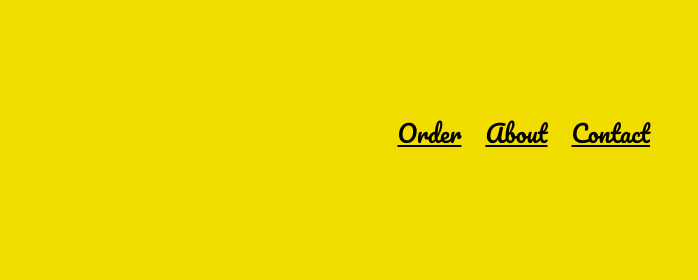
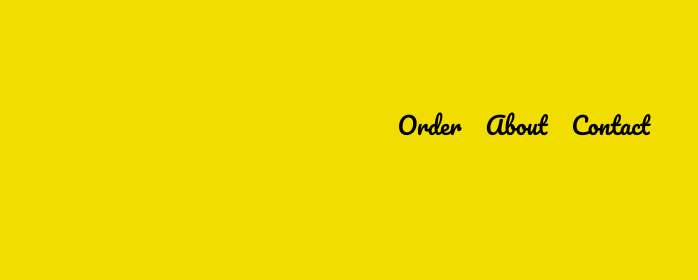
Before and after one commit to babul101/Food-Craving, a plain HTML site: page index.html in a window 1280 px wide. Shown: the top 280 px of the page, 582-1280 px from the left. Drawn offline with Linux system fonts and the light colour scheme.

Commit message:
styling the navigation

```diff
--- a/css/style.css
+++ b/css/style.css
@@ -28,6 +28,22 @@ header nav {
 header nav a {
   margin: 0 0 0 24px;
   color: #000000;
+  text-decoration: none;
+  position: relative;
+  padding: 0 0 16px 0;
+}
+
+header nav a img {
+  position: absolute;
+  bottom: 0;
+  left: 50%;
+  transform: translate(-50%, 0);
+  clip-path: polygon(0 0,0 100%, 0 100%,0 0);
+  transition: clip-path 0.5s;
+}
+
+header nav a:hover img {
+  clip-path: polygon(0 0, 0 100%, 100% 100%,100% 0);
 }
 section {
   padding: 96px;
@@ -53,7 +69,6 @@ figcaption {
   left: 100%;
   width: 50%;
   transform: translate(-50%, -50%);
-
 }
 
 figcaption::before {
--- a/index.html
+++ b/index.html
@@ -14,9 +14,18 @@
           <img src="/assets/wakefast-logo.png" alt="wakefast-logo" />
         </h1>
         <nav>
-          <a href="#">Order</a>
-          <a href="#">About</a>
-          <a href="#">Contact</a>
+          <a href="#">
+            Order
+            <img src="/assets/underline1.png" alt="underline1">
+          </a>
+          <a href="#">
+            About
+            <img src="/assets/underline2.png" alt="underline2">
+          </a>
+          <a href="#">
+            Contact
+            <img src="/assets/underline3.png" alt="underline3">
+          </a>
         </nav>
       </header>
       <section class="first-section">
```
